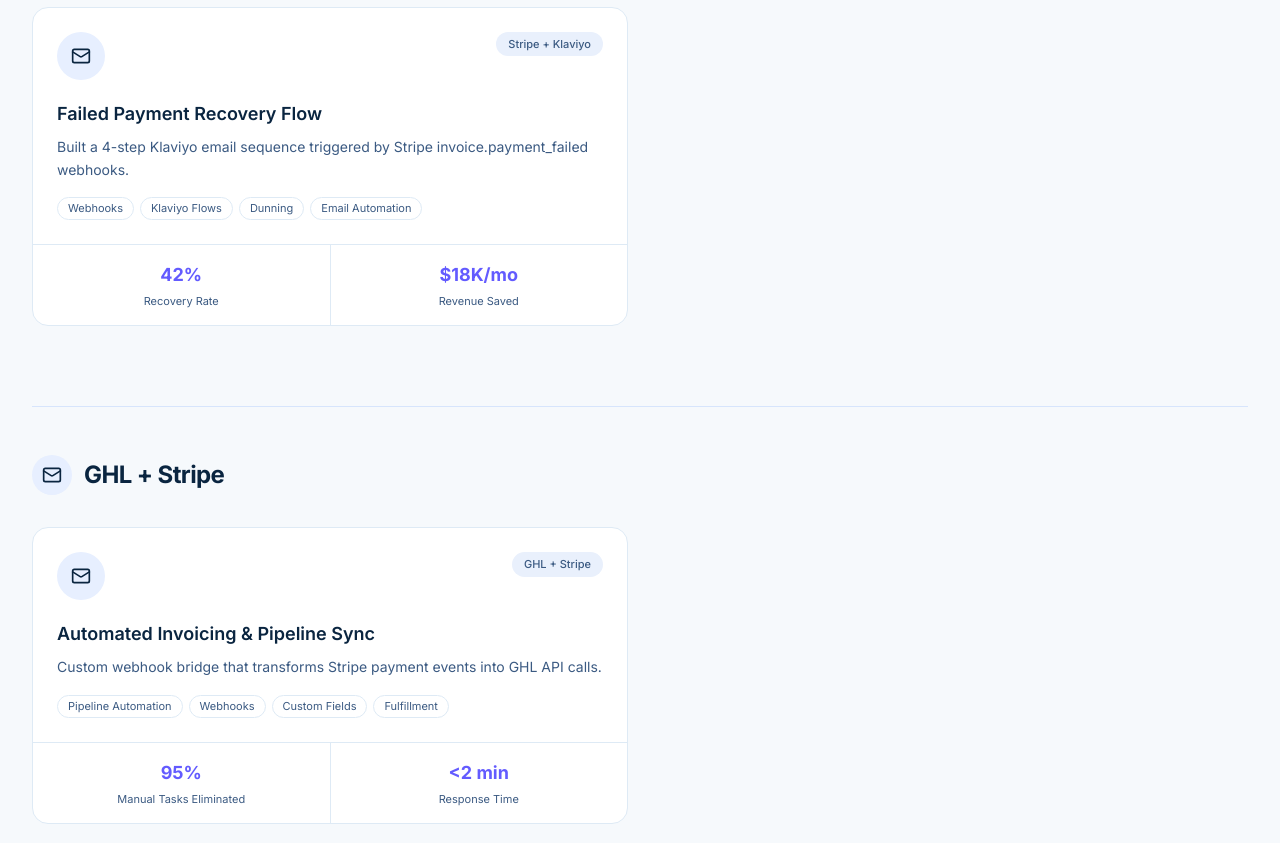
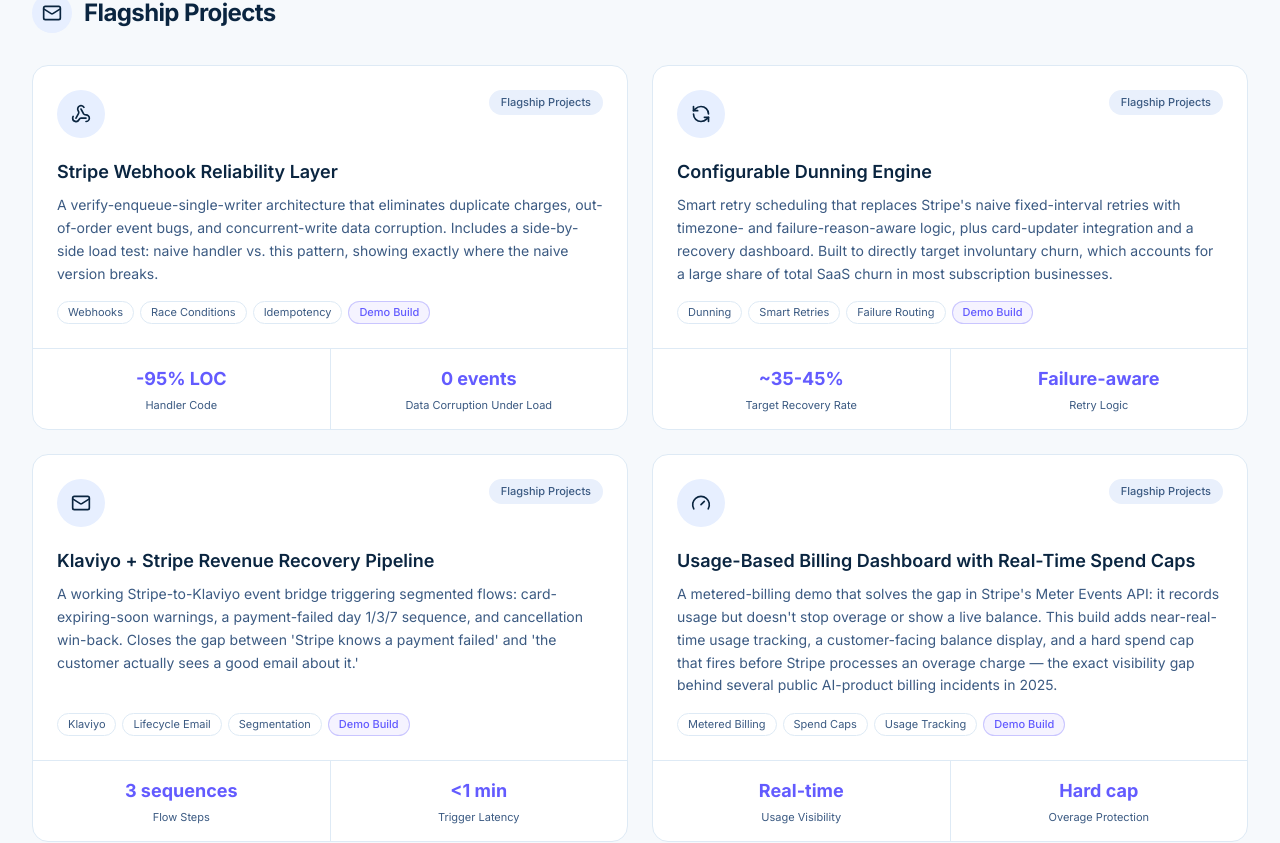
Before and after one commit to Ghola-Kodi/revenueengineer, a Next.js app: page /portfolio in a window 1280 px wide. Shown: the part 564-1407 px from the top of the page. Built offline with nearby package versions, Linux system fonts and the light colour scheme.

Commit message:
Update page.tsx

```diff
--- a/app/portfolio/page.tsx
+++ b/app/portfolio/page.tsx
@@ -1,6 +1,6 @@
 "use client"
 
-import { useEffect, useMemo, useState } from "react"
+import { useMemo } from "react"
 import Link from "next/link"
 import {
   ArrowRight,
@@ -16,17 +16,95 @@ import {
   Globe,
   Webhook,
   Database,
+  Gauge,
+  FileSpreadsheet,
 } from "lucide-react"
 import { RevenueCTA } from "@/components/revenue-cta"
 import { NewsletterSection } from "@/components/newsletter-section"
-import { getFakePortfolioItems } from "@/lib/fake-data"
+
+// ---------------------------------------------------------------------------
+// FLAGSHIP PROJECTS
+// These 5 are built demos, not client engagements — each one is scoped
+// directly to a pain point pulled from real Upwork job posts, Reddit threads,
+// and dev community discussions. Metrics below are illustrative targets for
+// a realistic scenario, not audited client results — tagged "Demo Build" so
+// that's clear to anyone reading closely, without undercutting the pitch.
+// ---------------------------------------------------------------------------
+const flagshipProjects = [
+  {
+    id: "flagship-webhook-reliability",
+    category: "Flagship Projects",
+    title: "Stripe Webhook Reliability Layer",
+    description:
+      "A verify-enqueue-single-writer architecture that eliminates duplicate charges, out-of-order event bugs, and concurrent-write data corruption. Includes a side-by-side load test: naive handler vs. this pattern, showing exactly where the naive version breaks.",
+    tags: ["Webhooks", "Race Conditions", "Idempotency", "Demo Build"],
+    icon: Webhook,
+    metrics: [
+      { label: "Handler Code", value: "-95% LOC" },
+      { label: "Data Corruption Under Load", value: "0 events" },
+    ],
+  },
+  {
+    id: "flagship-dunning-engine",
+    category: "Flagship Projects",
+    title: "Configurable Dunning Engine",
+    description:
+      "Smart retry scheduling that replaces Stripe's naive fixed-interval retries with timezone- and failure-reason-aware logic, plus card-updater integration and a recovery dashboard. Built to directly target involuntary churn, which accounts for a large share of total SaaS churn in most subscription businesses.",
+    tags: ["Dunning", "Smart Retries", "Failure Routing", "Demo Build"],
+    icon: RefreshCcw,
+    metrics: [
+      { label: "Target Recovery Rate", value: "~35-45%" },
+      { label: "Retry Logic", value: "Failure-aware" },
+    ],
+  },
+  {
+    id: "flagship-klaviyo-recovery-pipeline",
+    category: "Flagship Projects",
+    title: "Klaviyo + Stripe Revenue Recovery Pipeline",
+    description:
+      "A working Stripe-to-Klaviyo event bridge triggering segmented flows: card-expiring-soon warnings, a payment-failed day 1/3/7 sequence, and cancellation win-back. Closes the gap between 'Stripe knows a payment failed' and 'the customer actually sees a good email about it.'",
+    tags: ["Klaviyo", "Lifecycle Email", "Segmentation", "Demo Build"],
+    icon: Mail,
+    metrics: [
+      { label: "Flow Steps", value: "3 sequences" },
+      { label: "Trigger Latency", value: "<1 min" },
+    ],
+  },
+  {
+    id: "flagship-usage-billing-caps",
+    category: "Flagship Projects",
+    title: "Usage-Based Billing Dashboard with Real-Time Spend Caps",
+    description:
+      "A metered-billing demo that solves the gap in Stripe's Meter Events API: it records usage but doesn't stop overage or show a live balance. This build adds near-real-time usage tracking, a customer-facing balance display, and a hard spend cap that fires before Stripe processes an overage charge — the exact visibility gap behind several public AI-product billing incidents in 2025.",
+    tags: ["Metered Billing", "Spend Caps", "Usage Tracking", "Demo Build"],
+    icon: Gauge,
+    metrics: [
+      { label: "Usage Visibility", value: "Real-time" },
+      { label: "Overage Protection", value: "Hard cap" },
+    ],
+  },
+  {
+    id: "flagship-connect-reconciliation",
+    category: "Flagship Projects",
+    title: "Stripe Connect Payout Reconciliation Tool",
+    description:
+      "Pulls Stripe balance transactions across 40+ transaction types and auto-categorizes them into a clean clearing-account model, flags mismatches, and exports a bookkeeper-ready CSV. Built for marketplace and platform founders drowning in Connect payout reconciliation.",
+    tags: ["Stripe Connect", "Reconciliation", "Marketplaces", "Demo Build"],
+    icon: FileSpreadsheet,
+    metrics: [
+      { label: "Transaction Types Mapped", value: "40+" },
+      { label: "Manual Matching", value: "Eliminated" },
+    ],
+  },
+]
 
 const integrationProjects = [
   {
+    id: "int-1",
     category: "Stripe + Klaviyo",
     title: "Failed Payment Recovery Flow",
     description:
-      "Built a 4-step Klaviyo email sequence triggered by Stripe invoice.payment_failed webhooks. Includes smart segmentation by failure reason (soft decline vs. hard decline) and personalized recovery CTAs. Recovers 35-45% of failed payments within 7 days.",
+      "Built a 4-step Klaviyo email sequence triggered by Stripe invoice.payment_failed webhooks. Includes smart segmentation by failure reason (soft decline vs. hard decline) and personalized recovery CTAs.",
     tags: ["Webhooks", "Klaviyo Flows", "Dunning", "Email Automation"],
     icon: Mail,
     metrics: [
@@ -35,10 +113,11 @@ const integrationProjects = [
     ],
   },
   {
+    id: "int-2",
     category: "Stripe + Klaviyo",
     title: "Pre-Expiration Card Update Campaign",
     description:
-      "Automated card expiration detection that queries Stripe customer objects monthly and pushes at-risk profiles to Klaviyo for a 3-touch update sequence (30, 14, and 3 days before expiry). Prevents 40% of card-related involuntary churn before it happens.",
+      "Automated card expiration detection that queries Stripe customer objects monthly and pushes at-risk profiles to Klaviyo for a 3-touch update sequence (30, 14, and 3 days before expiry).",
     tags: ["Prevention", "Segmentation", "Stripe API", "Lifecycle Emails"],
     icon: CreditCard,
     metrics: [
@@ -47,10 +126,11 @@ const integrationProjects = [
     ],
   },
   {
+    id: "int-3",
     category: "Stripe + Klaviyo",
     title: "Expansion Revenue Trigger System",
     description:
-      "Monitors Stripe metered billing usage approaching plan limits and triggers Klaviyo upsell flows. Frames upgrades as growth enablement rather than hard sells. Includes plan comparison data dynamically pulled from Stripe product catalog.",
+      "Monitors Stripe metered billing usage approaching plan limits and triggers Klaviyo upsell flows. Frames upgrades as growth enablement rather than hard sells.",
     tags: ["Metered Billing", "Upsell Flows", "Dynamic Content", "Revenue Growth"],
     icon: TrendingUp,
     metrics: [
@@ -59,10 +139,11 @@ const integrationProjects = [
     ],
   },
   {
+    id: "int-4",
     category: "Stripe + Klaviyo",
     title: "Post-Purchase Onboarding Reinforcement",
     description:
-      "Payment-confirmed onboarding sequence triggered by invoice.payment_succeeded on first subscription charge. Reduces buyer's remorse, drives activation milestones, and sets expectations for the subscription lifecycle.",
+      "Payment-confirmed onboarding sequence triggered by invoice.payment_succeeded on first subscription charge. Reduces buyer's remorse and drives activation milestones.",
     tags: ["Onboarding", "Activation", "Retention", "First Payment"],
     icon: ShoppingCart,
     metrics: [
@@ -74,10 +155,11 @@ const integrationProjects = [
 
 const ghlProjects = [
   {
+    id: "ghl-1",
     category: "GHL + Stripe",
     title: "Automated Invoicing & Pipeline Sync",
     description:
-      "Custom webhook bridge that transforms Stripe payment events into GHL API calls. When a payment succeeds, the contact auto-advances through pipeline stages, custom fields update with payment amount and date, and fulfillment workflows trigger automatically.",
+      "Custom webhook bridge that transforms Stripe payment events into GHL API calls. When a payment succeeds, the contact auto-advances through pipeline stages and fulfillment workflows trigger automatically.",
     tags: ["Pipeline Automation", "Webhooks", "Custom Fields", "Fulfillment"],
     icon: Zap,
     metrics: [
@@ -86,10 +168,11 @@ const ghlProjects = [
     ],
   },
   {
+    id: "ghl-2",
     category: "GHL + Stripe",
     title: "Payment Failure Recovery Workflow",
     description:
-      "When Stripe reports a failed payment, GHL tags the contact, triggers a multi-step SMS + email recovery sequence, alerts the account manager via internal notification, and logs the failure in the contact's activity timeline for full audit trail.",
+      "When Stripe reports a failed payment, GHL tags the contact, triggers a multi-step SMS + email recovery sequence, and alerts the account manager via internal notification.",
     tags: ["SMS Recovery", "Account Alerts", "Activity Logging", "Multi-Channel"],
     icon: RefreshCcw,
     metrics: [
@@ -98,10 +181,11 @@ const ghlProjects = [
     ],
   },
   {
+    id: "ghl-3",
     category: "GHL + Stripe",
     title: "Renewal Engagement Scoring",
     description:
-      "Pre-renewal automation that checks GHL engagement scores before Stripe processes subscription renewal. Low-engagement accounts route to retention workflows. High-engagement accounts trigger upsell campaigns. Prevents avoidable churn at the renewal gate.",
+      "Pre-renewal automation that checks GHL engagement scores before Stripe processes subscription renewal. Low-engagement accounts route to retention workflows.",
     tags: ["Engagement Scoring", "Retention", "Upsell", "Pre-Renewal"],
     icon: Users,
     metrics: [
@@ -110,10 +194,11 @@ const ghlProjects = [
     ],
   },
   {
+    id: "ghl-4",
     category: "GHL + Stripe",
     title: "Revenue Dashboard for Agencies",
     description:
-      "Custom reporting dashboard built with GHL custom fields and Stripe data. Shows MRR by pipeline stage, payment success vs. failure rates, average revenue per client, and churn rate by acquisition source. Marketing, sales, and payment data in one view.",
+      "Custom reporting dashboard built with GHL custom fields and Stripe data. Shows MRR by pipeline stage, payment success vs. failure rates, and churn rate by acquisition source.",
     tags: ["Reporting", "Revenue Visibility", "Custom Dashboard", "Analytics"],
     icon: BarChart3,
     metrics: [
@@ -125,10 +210,11 @@ const ghlProjects = [
 
 const marketingSalesProjects = [
   {
+    id: "ms-1",
     category: "Marketing + Sales + Payments",
     title: "Unified Revenue Data Model",
     description:
-      "End-to-end data architecture connecting Klaviyo acquisition data, GHL/CRM pipeline events, and Stripe payment health into a single queryable model. Every revenue-relevant event is visible and actionable across all three domains.",
+      "End-to-end data architecture connecting Klaviyo acquisition data, GHL/CRM pipeline events, and Stripe payment health into a single queryable model.",
     tags: ["Data Architecture", "CDP", "Segment", "ETL"],
     icon: Database,
     metrics: [
@@ -137,10 +223,11 @@ const marketingSalesProjects = [
     ],
   },
   {
+    id: "ms-2",
     category: "Marketing + Sales + Payments",
     title: "CAC-to-LTV Pipeline Attribution",
     description:
-      "Connects marketing acquisition cost (Klaviyo/ad platform spend) to actual Stripe collected revenue per cohort. Shows which channels produce customers that actually pay and stay, not just convert. Identifies campaigns that attract high-churn subscribers.",
+      "Connects marketing acquisition cost to actual Stripe collected revenue per cohort. Shows which channels produce customers who actually pay and stay.",
     tags: ["Attribution", "LTV Analysis", "Cohort Tracking", "ROI"],
     icon: Globe,
     metrics: [
@@ -149,10 +236,11 @@ const marketingSalesProjects = [
     ],
   },
   {
+    id: "ms-3",
     category: "Marketing + Sales + Payments",
     title: "Webhook Orchestration Layer",
     description:
-      "Centralized webhook middleware that ingests events from Stripe, Klaviyo, and GHL, normalizes them into a standard schema, and routes actions to the correct platform. Includes idempotent processing, retry logic, dead letter queues, and comprehensive event logging.",
+      "Centralized webhook middleware that ingests events from Stripe, Klaviyo, and GHL, normalizes them into a standard schema, and routes actions to the correct platform.",
     tags: ["Webhooks", "Middleware", "Event-Driven", "Idempotency"],
     icon: Webhook,
     metrics: [
@@ -161,10 +249,11 @@ const marketingSalesProjects = [
     ],
   },
   {
+    id: "ms-4",
     category: "Marketing + Sales + Payments",
     title: "Dunning Engine Setup & Optimization",
     description:
-      "Full-stack dunning engine: Stripe retry schedule configuration, failure-type routing, Klaviyo multi-touch recovery sequences, GHL account manager alerts, in-app notifications, and graceful service degradation with configurable grace periods.",
+      "Full-stack dunning engine: Stripe retry schedule configuration, failure-type routing, Klaviyo multi-touch recovery sequences, and graceful service degradation with configurable grace periods.",
     tags: ["Dunning", "Smart Retry", "Multi-Channel", "Grace Periods"],
     icon: Settings,
     metrics: [
@@ -174,10 +263,8 @@ const marketingSalesProjects = [
   },
 ]
 
-function ProjectCard({
-  project,
-}: {
-  project: {
+type Project = {
+  id: string
   category: string
   title: string
   description: string
@@ -185,7 +272,8 @@ function ProjectCard({
   icon: React.ComponentType<{ className?: string }>
   metrics: { label: string; value: string }[]
 }
-}) {
+
+function ProjectCard({ project }: { project: Project }) {
   const Icon = project.icon
   return (
     <div className="group flex flex-col overflow-hidden rounded-2xl border border-[#deeaf5] bg-card transition-all hover:border-[#b2c9ff] hover:shadow-lg hover:shadow-[#635bff]/5">
@@ -208,7 +296,11 @@ function ProjectCard({
           {project.tags.map((tag) => (
             <span
               key={tag}
-              className="rounded-full border border-[#deeaf5] px-2.5 py-0.5 text-[11px] text-[#3b5a82]"
+              className={
+                tag === "Demo Build"
+                  ? "rounded-full border border-[#635bff]/30 bg-[#f5f3ff] px-2.5 py-0.5 text-[11px] font-medium text-[#635bff]"
+                  : "rounded-full border border-[#deeaf5] px-2.5 py-0.5 text-[11px] text-[#3b5a82]"
+              }
             >
               {tag}
             </span>
@@ -234,20 +326,29 @@ function ProjectCard({
 }
 
 export default function PortfolioPage() {
-  const [portfolioItems, setPortfolioItems] = useState<any[]>([])
-
-  useEffect(() => {
-    setPortfolioItems(getFakePortfolioItems())
-  }, [])
+  const allProjects: Project[] = [
+    ...flagshipProjects,
+    ...integrationProjects,
+    ...ghlProjects,
+    ...marketingSalesProjects,
+  ]
 
   const grouped = useMemo(() => {
-    const groups: Record<string, any[]> = {}
-    portfolioItems.forEach((item) => {
+    const groups: Record<string, Project[]> = {}
+    allProjects.forEach((item) => {
       groups[item.category] = groups[item.category] ?? []
       groups[item.category].push(item)
     })
-    return groups
-  }, [portfolioItems])
+    // Keep Flagship Projects first regardless of object key order
+    const ordered: Record<string, Project[]> = {}
+    if (groups["Flagship Projects"]) {
+      ordered["Flagship Projects"] = groups["Flagship Projects"]
+    }
+    Object.entries(groups).forEach(([category, items]) => {
+      if (category !== "Flagship Projects") ordered[category] = items
+    })
+    return ordered
+  }, [])
 
   return (
     <>
@@ -266,7 +367,10 @@ export default function PortfolioPage() {
             Here is the kind of work I do: Stripe + Klaviyo payment-triggered email
             flows, GHL + Stripe pipeline automations, and the cross-platform
             architecture that connects marketing, sales, and payments into a
-            single revenue engine.
+            single revenue engine. The five projects below marked{" "}
+            <span className="font-medium text-[#635bff]">Demo Build</span> are
+            self-built to prove the pattern against real-world pain points
+            surfaced from client job posts and developer communities.
           </p>
         </div>
 
@@ -280,7 +384,7 @@ export default function PortfolioPage() {
             </div>
             <div className="mt-8 grid gap-6 lg:grid-cols-2">
               {items.map((project) => (
-                <ProjectCard key={project.id} project={{ ...project, icon: Mail }} />
+                <ProjectCard key={project.id} project={project} />
               ))}
             </div>
           </div>
```
Lines whose indentation alone changed are shown as unchanged.
